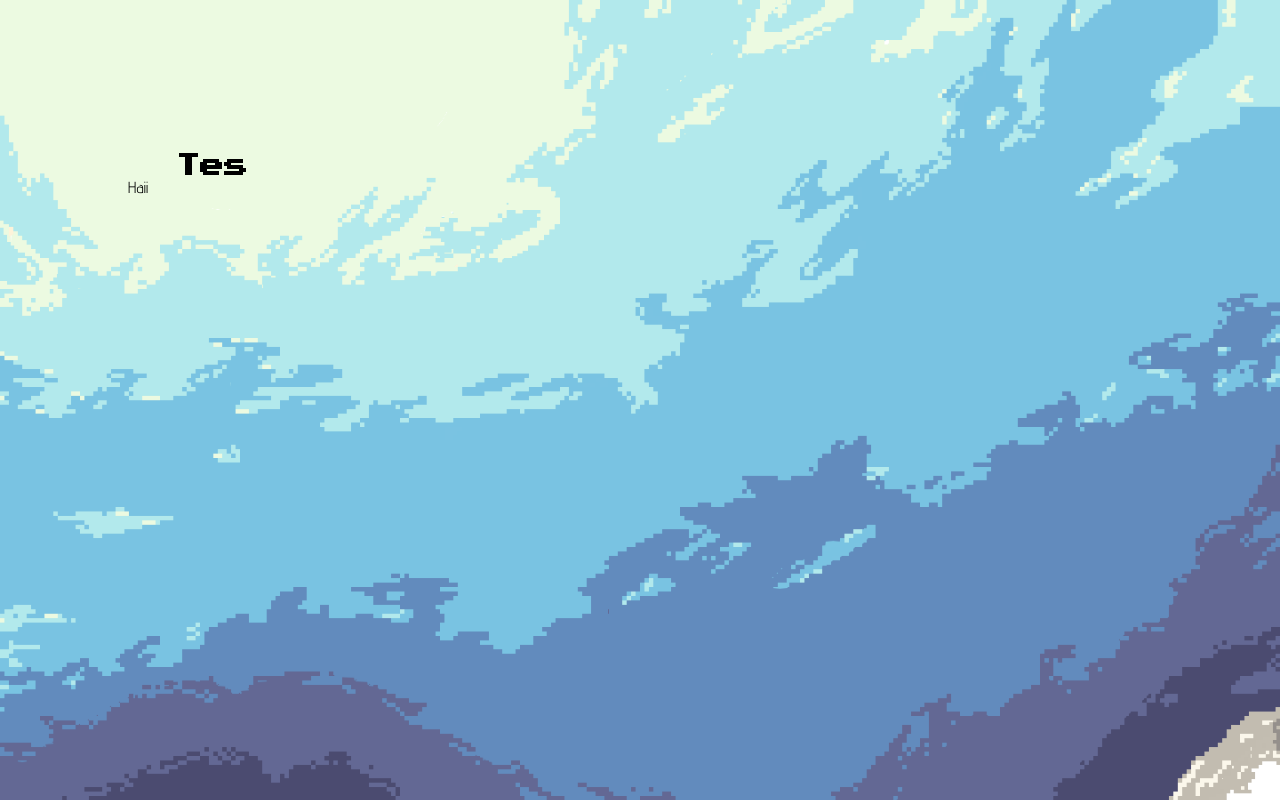
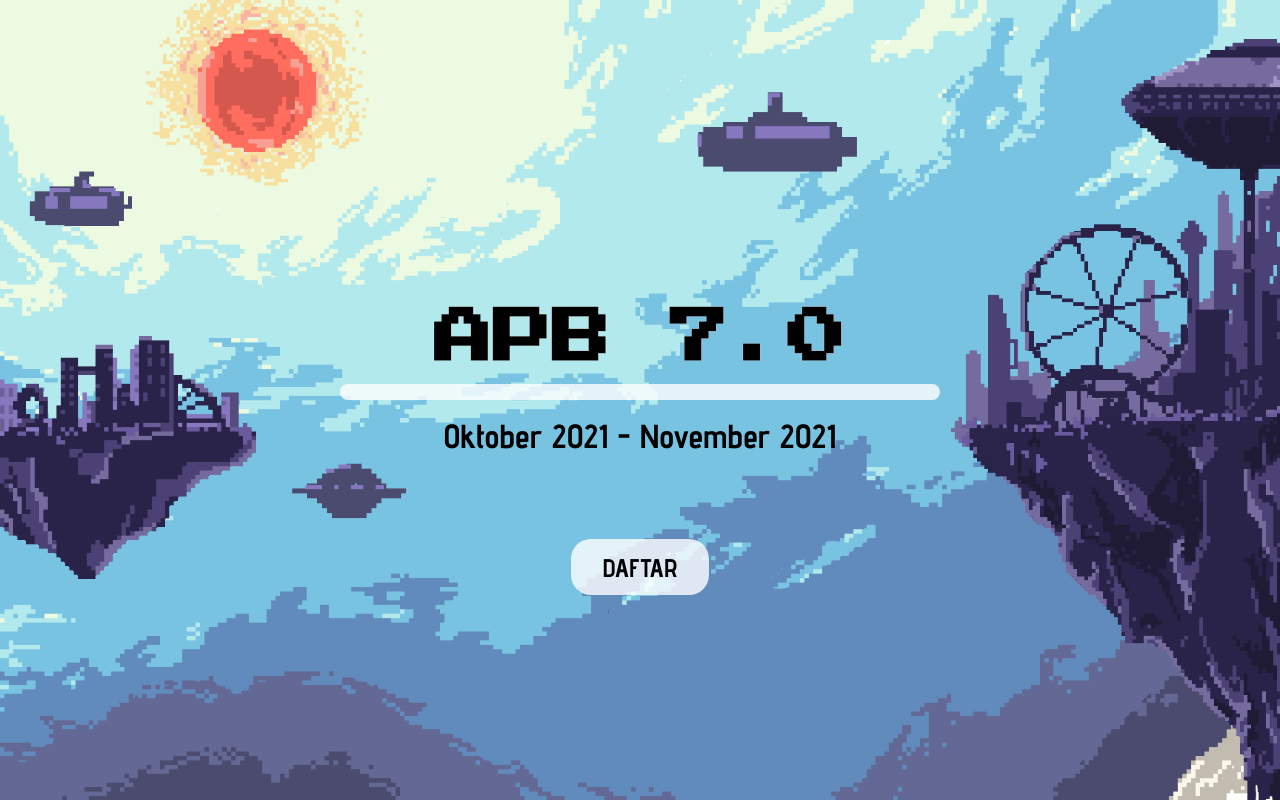
Before and after one commit to rifandyzv/apb-7, a React (Create React App) app: page / in a window 1280 px wide. Shown: the top 800 px of the page. Built offline with nearby package versions, Linux system fonts and the light colour scheme.

Commit message:
add home section

```diff
--- a/src/App.js
+++ b/src/App.js
@@ -2,6 +2,7 @@ import "./App.css";
 import { RiInstagramFill } from "react-icons/ri";
 import { FaWhatsappSquare, FaLine } from "react-icons/fa";
 import { MdMail } from "react-icons/md";
+import Home from "./components/Home";
 
 const FORM_LINK = "https://google.com";
 const INSTAGRAM_LINK = "https://www.instagram.com/hmif_itb/";
@@ -13,16 +14,7 @@ function App() {
   return (
     <div className="App">
       {/* Home */}
-      <section>
-        <div className="content">
-          <h1>Tes</h1>
-          <p>Haii</p>
-        </div>
-        <img
-          src={`${process.env.PUBLIC_URL}/assets/atas_polos.png`}
-          alt="Background section 1"
-        />
-      </section>
+      <Home />
 
       {/* Apa itu APB */}
       <section id="section2">
--- /dev/null
+++ b/src/components/Home.css
@@ -0,0 +1,94 @@
+.home {
+  position: absolute;
+  width: 50%;
+  top: 40%;
+  left: 25%;
+}
+
+.home-content {
+  text-align: center;
+}
+
+.home-content > h1 {
+  margin: 0;
+  font-size: 4.6vw;
+  -webkit-text-stroke-width: 0.25px;
+  -webkit-text-stroke-color: #ffffff;
+}
+
+.home-content > p {
+  font-size: 2.6vw;
+  font-weight: bold;
+}
+
+.divider {
+  width: 100%;
+  max-width: 600px;
+  height: 16px;
+  background: rgba(255, 255, 255, 0.8);
+  border-radius: 20px;
+  margin: 1rem auto;
+}
+
+.home-btn-container {
+  position: relative;
+  margin-top: 6rem;
+}
+
+.home-btn {
+  padding: 1vw 2.5vw;
+  text-decoration: none;
+  font-size: 2vw;
+  font-weight: bold;
+  color: black;
+
+  border-radius: 20px;
+  background: rgba(255, 255, 255, 0.8);
+  backdrop-filter: blur(4px);
+}
+
+.home-btn:hover {
+  background: rgb(238, 238, 238, 0.8);
+}
+
+.sun {
+  position: absolute;
+  top: 0%;
+  left: 11%;
+  width: 20%;
+}
+
+.right-island {
+  position: absolute;
+  height: 500%;
+  width: auto;
+  right: 0;
+  top: 5%;
+}
+
+.left-island {
+  position: absolute;
+  width: 40%;
+  height: auto;
+  top: 10%;
+  left: -50%;
+}
+
+.ships {
+  position: absolute;
+  width: 75%;
+  height: auto;
+  top: 3%;
+  left: 0%;
+}
+
+@media (max-width: 720px) {
+  .divider {
+    margin: 0.5rem auto;
+    height: 0.6vh;
+  }
+
+  .home-btn-container {
+    margin: 1rem auto;
+  }
+}
--- /dev/null
+++ b/src/components/Home.js
@@ -0,0 +1,46 @@
+import React from "react";
+import { FORM_LINK } from "../constants/link";
+import "../App.css";
+import "./Home.css";
+
+const Home = () => {
+  return (
+    <section>
+      <div className="content home">
+        <div className="home-content">
+          <h1 className="">APB 7.0</h1>
+          <div className="divider"></div>
+          <p>Oktober 2021 - November 2021</p>
+          <div className="home-btn-container">
+            <a className="home-btn" target="blank" href={FORM_LINK}>
+              DAFTAR
+            </a>
+          </div>
+        </div>
+        <img
+          className="left-island"
+          src={`${process.env.PUBLIC_URL}/assets/pulau-kiri.png`}
+          alt="pulau-kiri"
+        />
+      </div>
+      <img src={`${process.env.PUBLIC_URL}/assets/atas_polos.png`} alt="Home" />
+      <img
+        className="sun"
+        src={`${process.env.PUBLIC_URL}/assets/matahari.png`}
+        alt="matahari"
+      />
+      <img
+        className="ships"
+        src={`${process.env.PUBLIC_URL}/assets/kapal terbang.png`}
+        alt="kapal-terbang"
+      />
+      <img
+        className="right-island"
+        src={`${process.env.PUBLIC_URL}/assets/pulau-kanan.png`}
+        alt="pulau-kanan"
+      />
+    </section>
+  );
+};
+
+export default Home;
--- /dev/null
+++ b/src/constants/link.js
@@ -0,0 +1,5 @@
+export const FORM_LINK = "https://google.com";
+export const INSTAGRAM_LINK = "https://www.instagram.com/hmif_itb/";
+export const WA_LINK = "https://chat.whatsapp.com/IEK2a1rAGTyLSH0Es7XyFc";
+export const LINE_LINK = "https://line.me";
+export const MAIL_LINK = "mailto:person@example.com";
```
Also changed, not shown: 1 other file (tests, documents, lock files or other folders).
